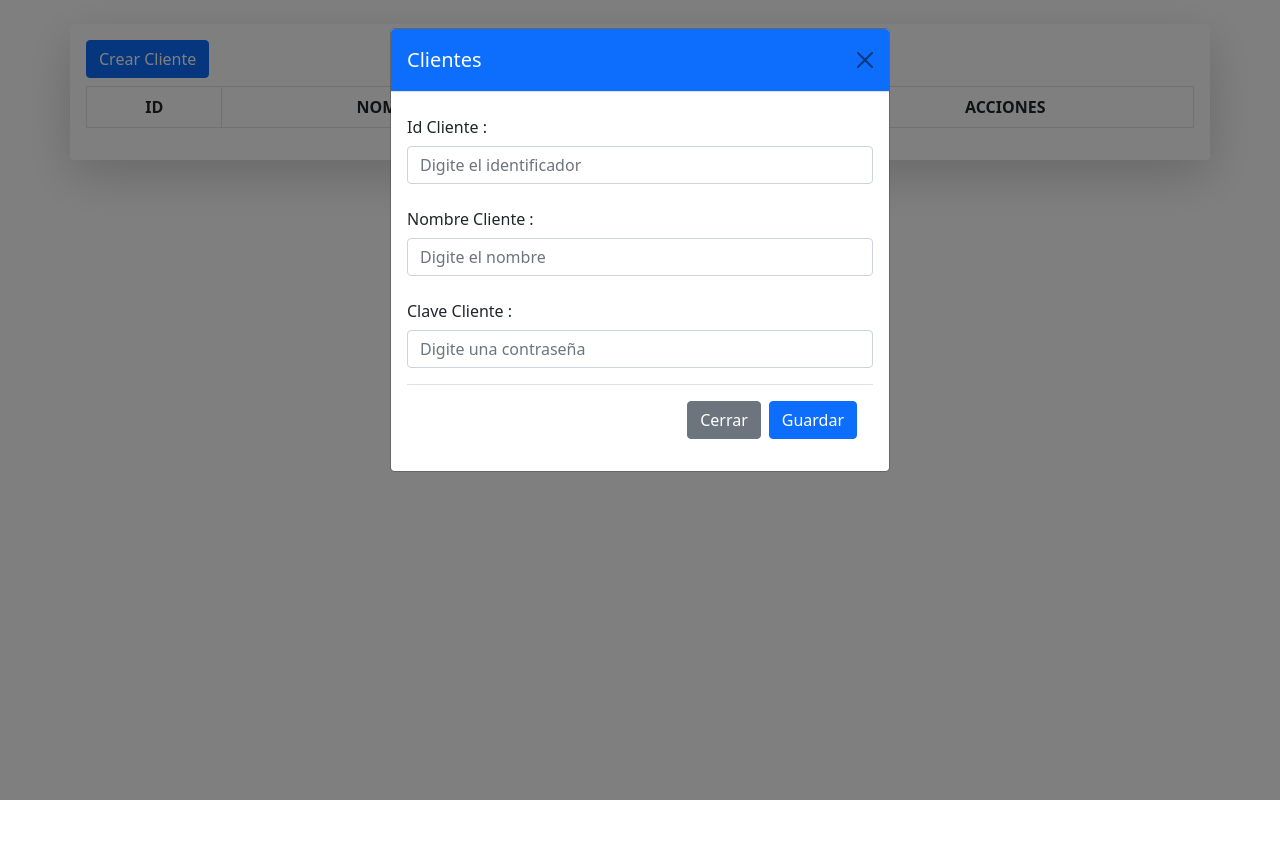
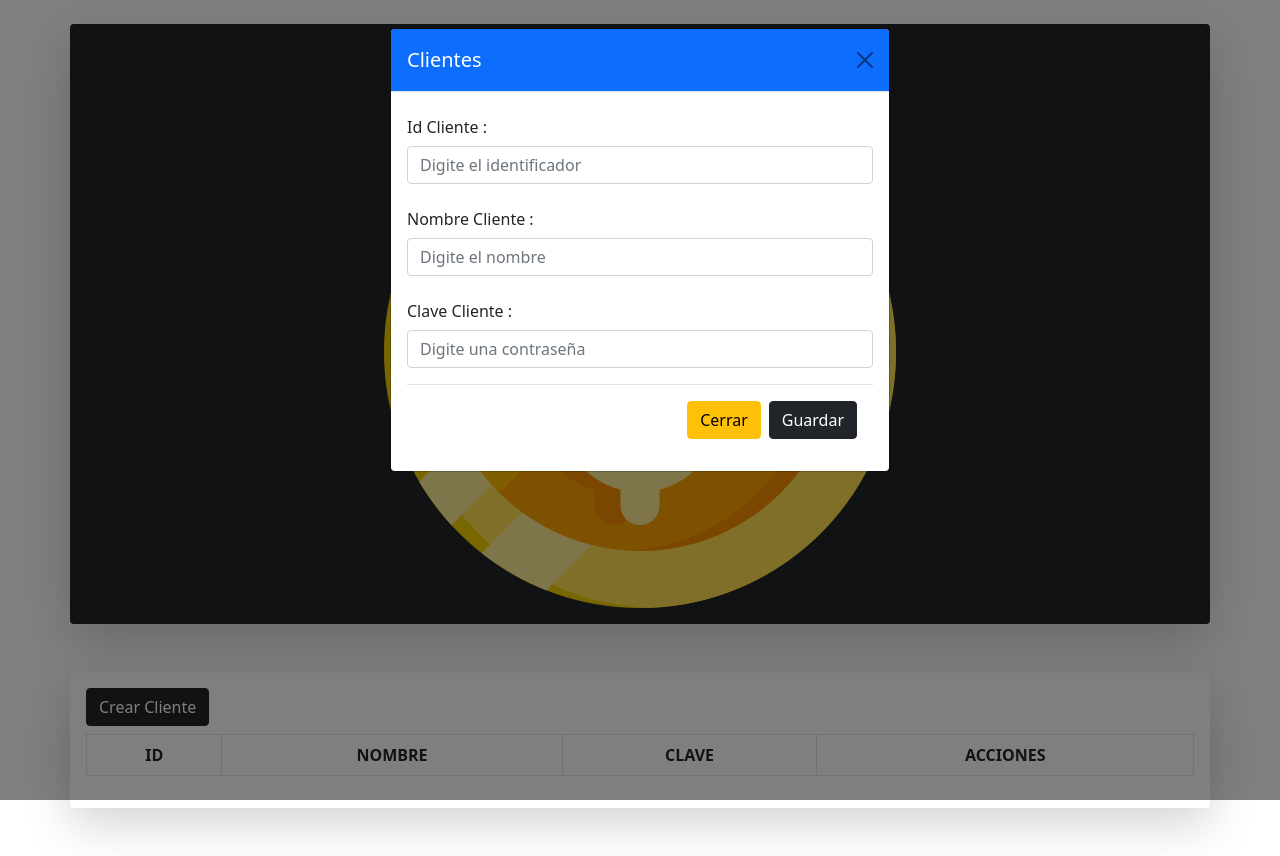
Before and after one commit to camila-mcr/CashpointC3, a plain HTML site: page Frontend/index.html in a window 1280 px wide. Both pictures are taken after a click on the button "Crear Cliente". Before the commit the page ends 800 px from the top, so only its background shows below. Drawn offline with nearby package versions, Linux system fonts and the light colour scheme; no server answers.

Commit message:
Cambios en el index

```diff
--- a/Frontend/index.html
+++ b/Frontend/index.html
@@ -4,15 +4,21 @@
     <meta charset="UTF-8">
     <meta http-equiv="X-UA-Compatible" content="IE=edge">
     <meta name="viewport" content="width=device-width, initial-scale=1.0">
-    <title>Cliente</title>
+    <title>Cashpoint</title>
 
     <link href="https://cdn.jsdelivr.net/npm/bootstrap@5.1.0/dist/css/bootstrap.min.css" rel="stylesheet" integrity="sha384-KyZXEAg3QhqLMpG8r+8fhAXLRk2vvoC2f3B09zVXn8CA5QIVfZOJ3BCsw2P0p/We" crossorigin="anonymous">
     <link rel="stylesheet" href="css/alertify.min.css" />
 </head>
+
 <body>
 
+  <div class="container bg-dark text-white text-center mt-4 shadow-lg p-3 mb-5  rounded ">
+    <h1>CASHPOINT</h1>
+    <img src="img/dollar.png" alt="logo">
+  </div>
+
     <div class="container mt-4 shadow-lg p-3 mb-5  rounded ">
-        <button id="btnCrear" type="button" class="btn btn-primary">Crear Cliente</button>
+        <button id="btnCrear" type="button" class="btn btn-dark">Crear Cliente</button>
 
         <table id="clientes" class="table mt-2 table-bordered table-striped">
           <thead>
@@ -56,8 +62,8 @@
                     oninput="setCustomValidity('')">
                 </div>
                 <div class="modal-footer">
-                  <button type="button" class="btn btn-secondary" data-bs-dismiss="modal">Cerrar</button>
-                  <button type="submit" class="btn btn-primary">Guardar</button>
+                  <button type="button" class="btn btn-warning" data-bs-dismiss="modal">Cerrar</button>
+                  <button type="submit" class="btn btn-dark">Guardar</button>
                 </div>
               </form>
             </div>
```
Also changed, not shown: Frontend/img/coin.png (added), Frontend/img/dollar.png (added).
